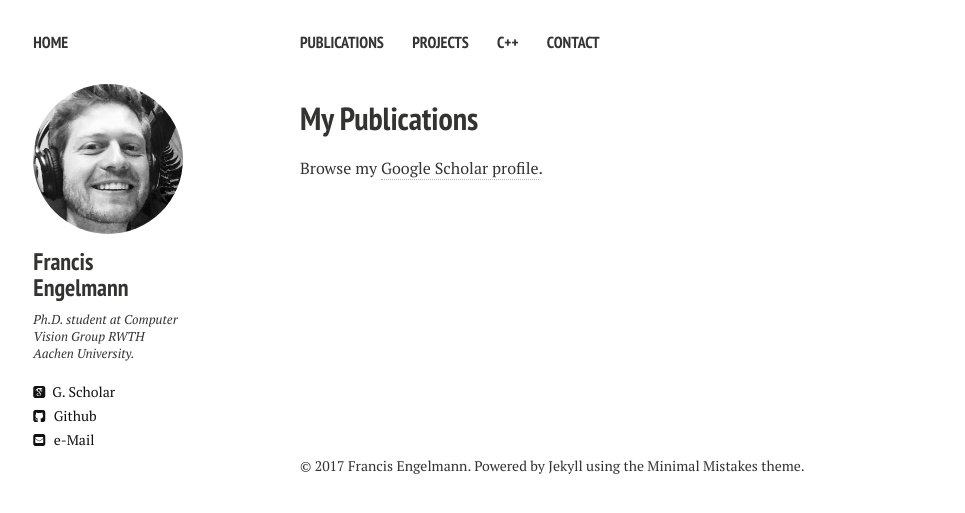
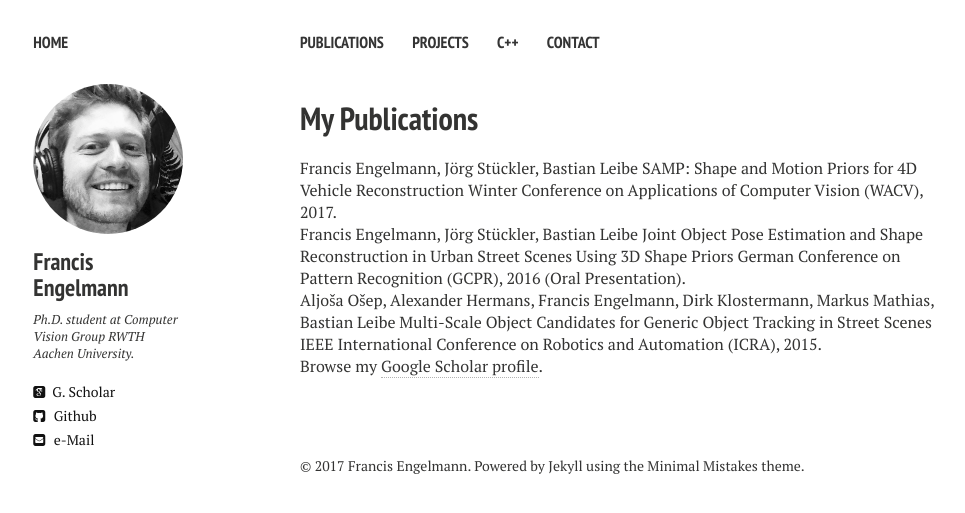
Before and after one commit to francisengelmann/francisengelmann.github.io, a Jekyll site: the page built from publications.md, in a window 1280 px wide. Shown: the top 513 px of the page, without its empty margins (20-985 px from the left). Built offline with Jekyll 4.4.1, drawn with Linux system fonts in a browser that asks for light colours; nearby versions of some CDN libraries.

Commit message:
Update publications.md

```diff
--- a/publications.md
+++ b/publications.md
@@ -6,4 +6,16 @@ tags: [publications]
 comments: false
 ---
 
+Francis Engelmann, Jörg Stückler, Bastian Leibe
+SAMP: Shape and Motion Priors for 4D Vehicle Reconstruction
+Winter Conference on Applications of Computer Vision (WACV), 2017.
+
+Francis Engelmann, Jörg Stückler, Bastian Leibe
+Joint Object Pose Estimation and Shape Reconstruction in Urban Street Scenes Using 3D Shape Priors German Conference on Pattern Recognition (GCPR), 2016 (Oral Presentation).
+
+Aljoša Ošep, Alexander Hermans, Francis Engelmann, Dirk Klostermann, Markus Mathias, Bastian Leibe
+Multi-Scale Object Candidates for Generic Object Tracking in Street Scenes
+IEEE International Conference on Robotics and Automation (ICRA), 2015.
+
+
 Browse my <a href="https://scholar.google.com/citations?user=-xOsXi8AAAAJ" target="_blank">Google Scholar profile</a>.
```
